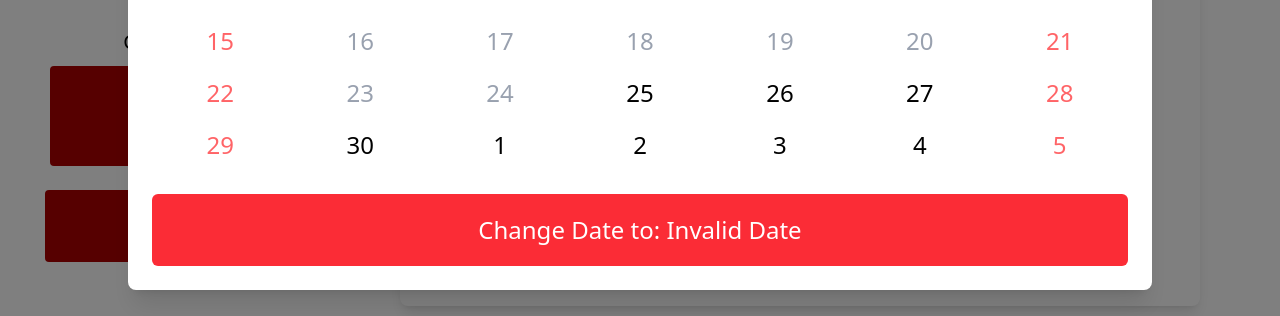
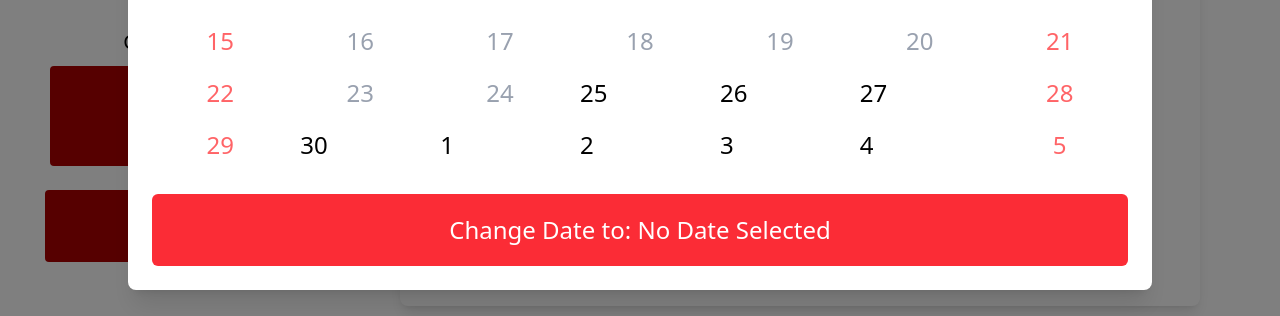
Before and after one commit to MUMEi-28/TSU-ID-Scheduling-System, a React (Vite) app in the folder frontend/: page /admin in a window 1280 px wide. Both pictures are taken after a click on the button "No Date Chosen". Shown: the part 414-730 px from the top of the page. Built offline with nearby package versions, Linux system fonts and the light colour scheme; no server answers; a web font is replaced by a local one.

Commit message:
fixed merge problem with other branches
-error handling fix for calendar selection for admin page
-bypass the checks for admin login

```diff
--- a/frontend/src/Components/Admin/AdminPage.jsx
+++ b/frontend/src/Components/Admin/AdminPage.jsx
@@ -13,6 +13,7 @@ const AdminPage = () =>
     const [placeHolderDate, setPlaceHolderDate] = useState("No Date Chosen");
     const [selectedTime, setSelectedTime] = useState("8:00 - 9:00am");
     const [students, setStudents] = useState([]); // 📌 This will hold the fetched data
+    const [selectedCalendarDate, setSelectedCalendarDate] = useState(null);
 
     // Fetch students from backend on mount
     useEffect(() =>
@@ -46,10 +47,8 @@ const AdminPage = () =>
     const HandleDateReplace = () =>
     {
         setShowCalendar(false);
-        const urlSegments = window.location.pathname.split('/');
-        const dateNumerical = urlSegments[urlSegments.length - 1];
-        const dateObject = new Date(dateNumerical);
-        const realDate = dateObject.toLocaleDateString('en-US', { month: 'long', day: 'numeric', year: 'numeric' });
+        if (!selectedCalendarDate) return;
+        const realDate = new Date(selectedCalendarDate).toLocaleDateString('en-US', { month: 'long', day: 'numeric', year: 'numeric' });
         setCurrentScheduleDate(realDate);
     };
 
@@ -106,13 +105,13 @@ const AdminPage = () =>
                 {showCalendar && (
                     <div className="fixed inset-0 bg-black/50 flex justify-center items-center z-20">
                         <div className="bg-white p-6 opacity-100 rounded-lg shadow-xl h-fit flex flex-col justify-center items-center text-2xl">
-                            <Calendar />
+                            <Calendar onDateSelect={setSelectedCalendarDate} />
                             <hr />
                             <button
                                 onClick={HandleDateReplace}
                                 className="w-full p-5 text-2xl bg-red-500 text-white rounded-md hover:bg-red-600"
                             >
-                                Change Date to: {placeHolderDate}
+                                Change Date to: {selectedCalendarDate ? new Date(selectedCalendarDate).toLocaleDateString('en-US', { month: 'long', day: 'numeric', year: 'numeric' }) : 'No Date Selected'}
                             </button>
                         </div>
                     </div>
--- a/frontend/src/Components/Student/ScheduleSelection/Calendar.jsx
+++ b/frontend/src/Components/Student/ScheduleSelection/Calendar.jsx
@@ -13,7 +13,7 @@ dayjs.extend(isToday);
 dayjs.extend(isSameOrBefore);
 dayjs.extend(advancedFormat);
 
-export default function Calendar()
+export default function Calendar({ onDateSelect })
 {
     const today = dayjs();
     const [currentDate, setCurrentDate] = useState(dayjs());
@@ -26,6 +26,11 @@ export default function Calendar()
     const startWeekday = startOfMonth.day();
     const daysInMonth = startOfMonth.daysInMonth();
 
+    const handleDateClick = (date) => {
+        if (onDateSelect) {
+            onDateSelect(date.format('YYYY-MM-DD'));
+        }
+    };
 
     const generateCalendar = () =>
     {
@@ -53,15 +58,14 @@ export default function Calendar()
                                 {date.date()}
                             </div>
                     ) : (
-                        <Link
-                            to={`/schedule/${date.format('YYYY-MM-DD')}`}
-                            className={`block p-2 rounded-lg transition-all hover:bg-orange-500 hover:text-white '
-                                }`}>
+                        <button
+                            type="button"
+                            onClick={() => handleDateClick(date)}
+                            className="block p-2 rounded-lg transition-all hover:bg-orange-500 hover:text-white"
+                        >
                             {date.date()}
-                        </Link>
-                    )
-                    }
-
+                        </button>
+                    )}
                 </div >
             );
         }
```
Also changed, not shown: 1 other file (tests, documents, lock files or other folders).
